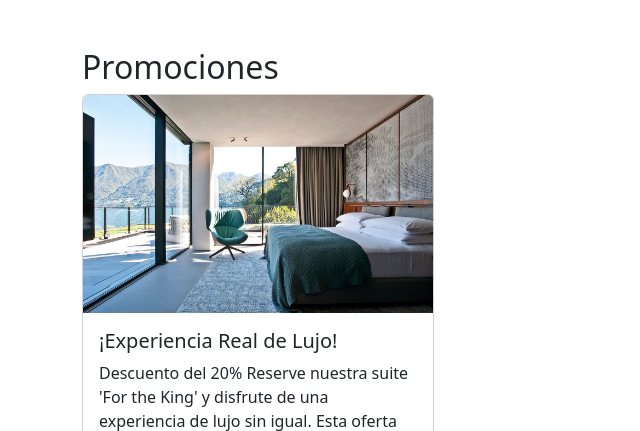
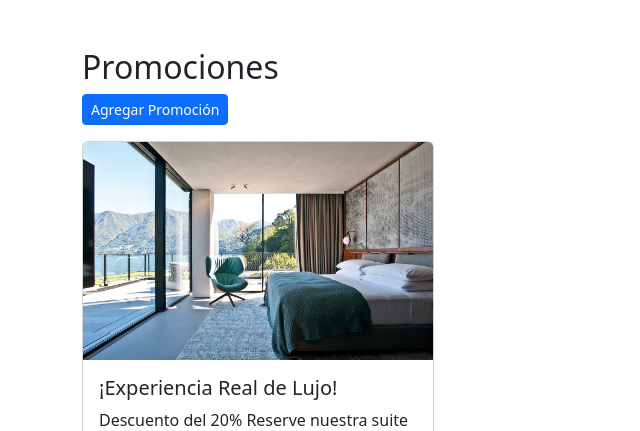
Before and after one commit to Paulsalinas1/web_veranum, a Django app: page /trabajador/ in a window 1280 px wide. Shown: the part 56-487 px from the top of the page, without its empty margins (0-640 px from the left). Run offline with Django 5.2, Linux system fonts and the light colour scheme; a user stored in the database is signed in; data comes from the database, SQL or seed files in the repository; both versions use the stored data as it was after the commit; some libraries are stand-ins or nearby versions.

Commit message:
mejoras visuales y agregar promociones

```diff
--- a/web/templates/index.html
+++ b/web/templates/index.html
@@ -36,7 +36,7 @@
 <section class="py-5 col-md-12">
     <h3 class="display-5 fw-bolder text-center">Hoteles veramun</h3>
     <div class="container px-4 px-lg-5">
-        <div class="row gx-4 gx-lg-5 row-cols-2 row-cols-md-3 row-cols-xl-4 justify-content-center">
+        <div class="row gx-4 gx-lg-5 row-cols-1 row-cols-md-3 row-cols-xl-4 justify-content-center">
                 {% if productos %}
                 {% for p in productos %}
                 <div class="col mb-5">
--- a/web/templates/trabajador.html
+++ b/web/templates/trabajador.html
@@ -6,6 +6,9 @@
 <div class="container mt-5">
     <h2>Promociones</h2>
     <div class="row">
+        <div class="col-12 mb-3">
+            <a href="{% url 'agregar_promocion' %}" class="btn btn-primary btn-sm">Agregar Promoción</a>
+        </div>
         {% for promocion in promociones %}
         <div class="col-md-4 mb-4">
             <div class="card">
--- a/web/templates/ver_promos.html
+++ b/web/templates/ver_promos.html
@@ -9,7 +9,7 @@
     <section class="py-5 col-md-12">
         <h3 class="display-5 fw-bolder text-center">Promociones veramun</h3>
         <div class="container px-4 px-lg-5">
-            <div class="row gx-4 gx-lg-5 row-cols-2 row-cols-md-2 row-cols-xl-2 justify-content-center">
+            <div class="row gx-4 gx-lg-5 row-cols-1 row-cols-md-2 row-cols-xl-2 justify-content-center">
                     {% if promociones %}
                     {% for p in promociones %}
                     <div class="col mb-5">
--- a/web/urls.py
+++ b/web/urls.py
@@ -31,6 +31,7 @@ urlpatterns = [
     path('Reservar/<id>',views.reservar,name='Reservar'),
     path('ver_promos/',views.ver_promos,name='ver_promos'),
     path('editar_promocion/<id>',views.editar_promocion,name='editar_promocion'),
+    path('agregar_promocion/',views.agregar_promocion,name='agregar_promocion'),
 ]
 
 if settings.DEBUG:
--- a/web/views.py
+++ b/web/views.py
@@ -133,3 +133,15 @@ def editar_promocion(request, id):
         form = PromocionForm(instance=promocion)
 
     return render(request, 'editar_promocion.html', {'form': form, 'promocion': promocion})
+
+def agregar_promocion(request):
+    if request.method == 'POST':
+        form = PromocionForm(request.POST, request.FILES)
+        if form.is_valid():
+            form.save()
+            messages.success(request, 'Promoción agregada exitosamente.')
+            return redirect('trabajador')  # Reemplaza con el nombre de tu URL de éxito
+    else:
+        form = PromocionForm()
+
+    return render(request, 'agregar_promocion.html', {'form': form})
```
Also changed, not shown: web/templates/agregar_promocion.html (added, +14 -0 lines), db.sqlite3, web/media/promociones/King_k3uml5v.jpg (added).
